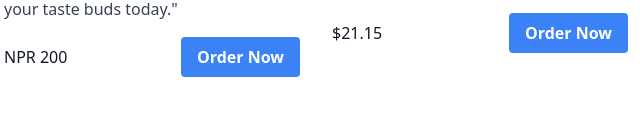
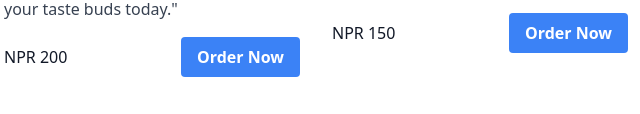
Before and after one commit to BiwashGurung/Chef-BiwashGurung-Website, a plain HTML site: page index.html in a window 1280 px wide. Shown: the part 4299-4413 px from the top of the page, 324-964 px from the left. Drawn offline with nearby package versions, Linux system fonts and the light colour scheme.

Commit message:
added proce tag

```diff
--- a/index.html
+++ b/index.html
@@ -396,7 +396,7 @@
         <p class="text-gray-700 mt-4">This is a description of the product. You can add more details about it here.</p>
         <div class="mt-4 flex justify-between items-center">
           <div>
-            <p class="text-gray-900 font-medium">$21.15</p> <!-- Price tag -->
+            <p class="text-gray-900 font-medium">NPR 150</p> <!-- Price tag -->
           </div>
           <div>
             <!-- Add the "Order Now" button here -->
```
